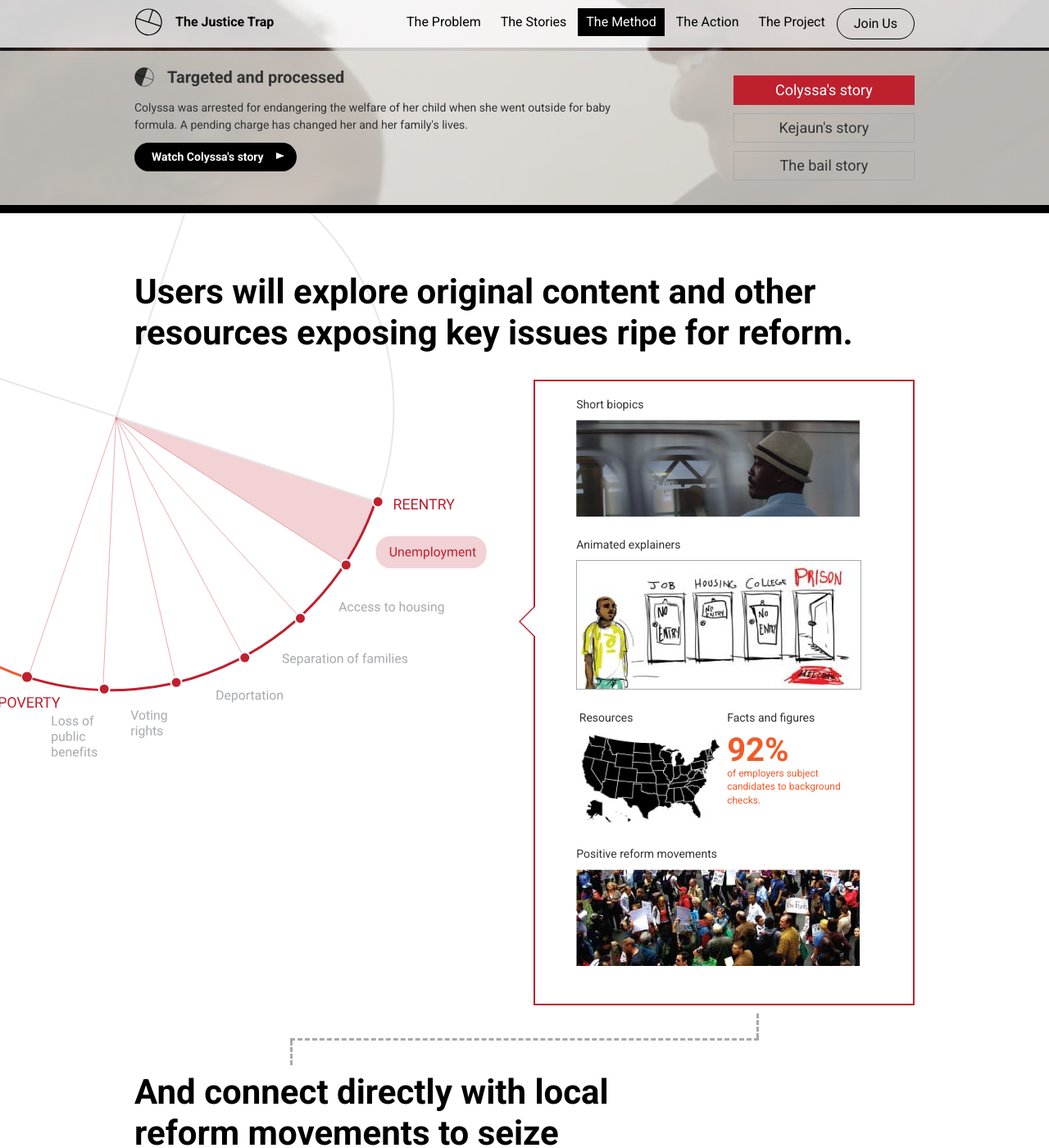
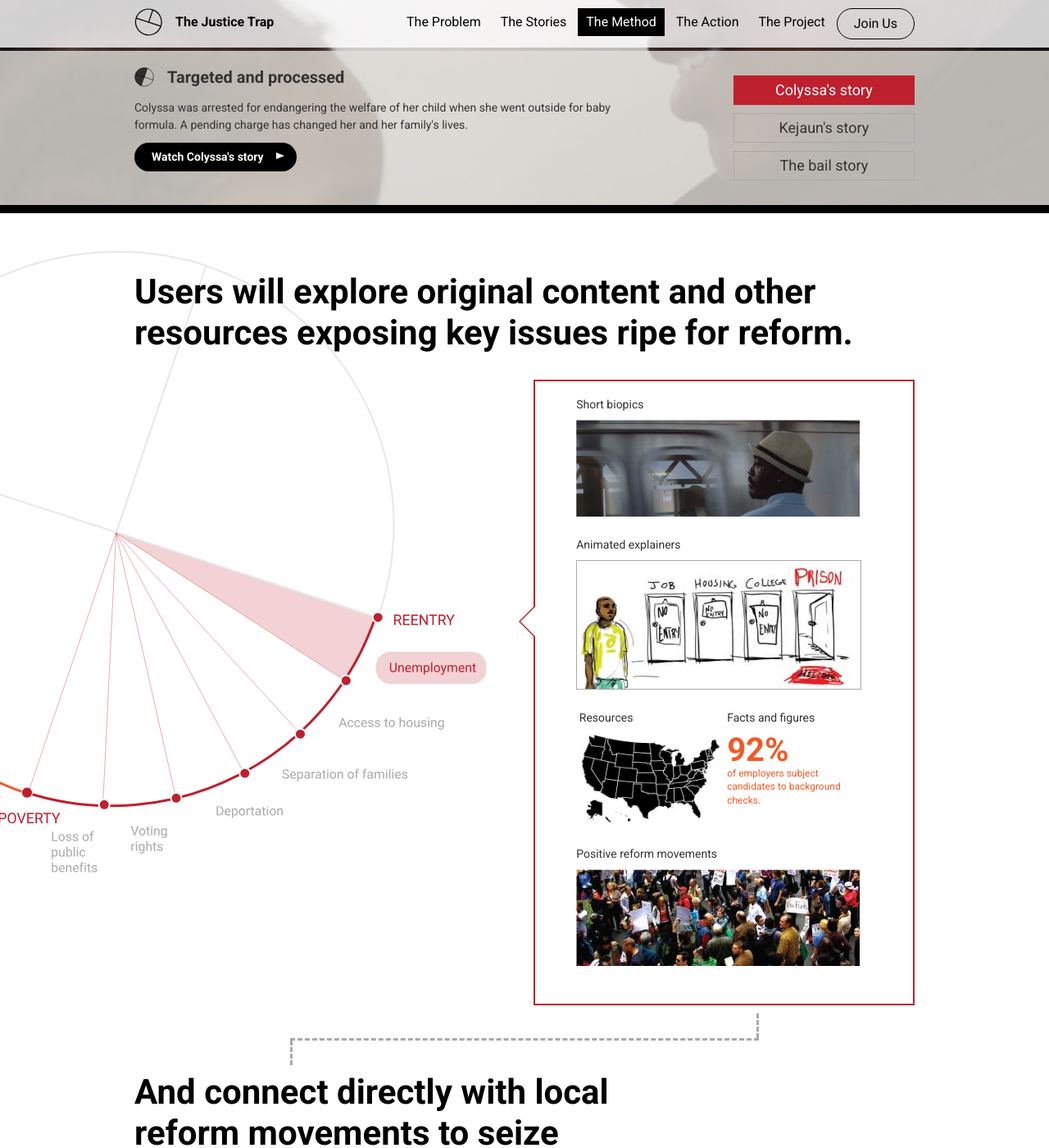
Before and after one commit to noahmanger/thejusticetrap, a Jekyll site: the page built from index.html, in a window 1280 px wide and 1400 px high, scrolled down 2130 px. Shown: the whole window at 82% size. Built offline with Jekyll 4.4.1, drawn with Linux system fonts in a browser that asks for light colours.

Commit message:
Fixing background image position

```diff
--- a/assets/_sass/components/_issues.scss
+++ b/assets/_sass/components/_issues.scss
@@ -1,19 +1,20 @@
 .issues {
   background: url('../img/cycle-issues.svg') no-repeat;
-  background-position: -4rem -10rem;
+  background-position: -4rem 0;
   background-size: 40rem;
 
   .section__content {
     padding-bottom: 1rem;
   }
 
-  @include media($medium-screen-up) {
-    background-size: 50%;
-    background-position: -4rem 10%;
-  }
 
   @include media($large-screen-up) {
     background-position: -4rem -10rem;
+  }
+
+  @include media($medium-screen-up) {
+    background-size: 50%;
+    background-position: -4rem 20%;
   }
 }
 
```
